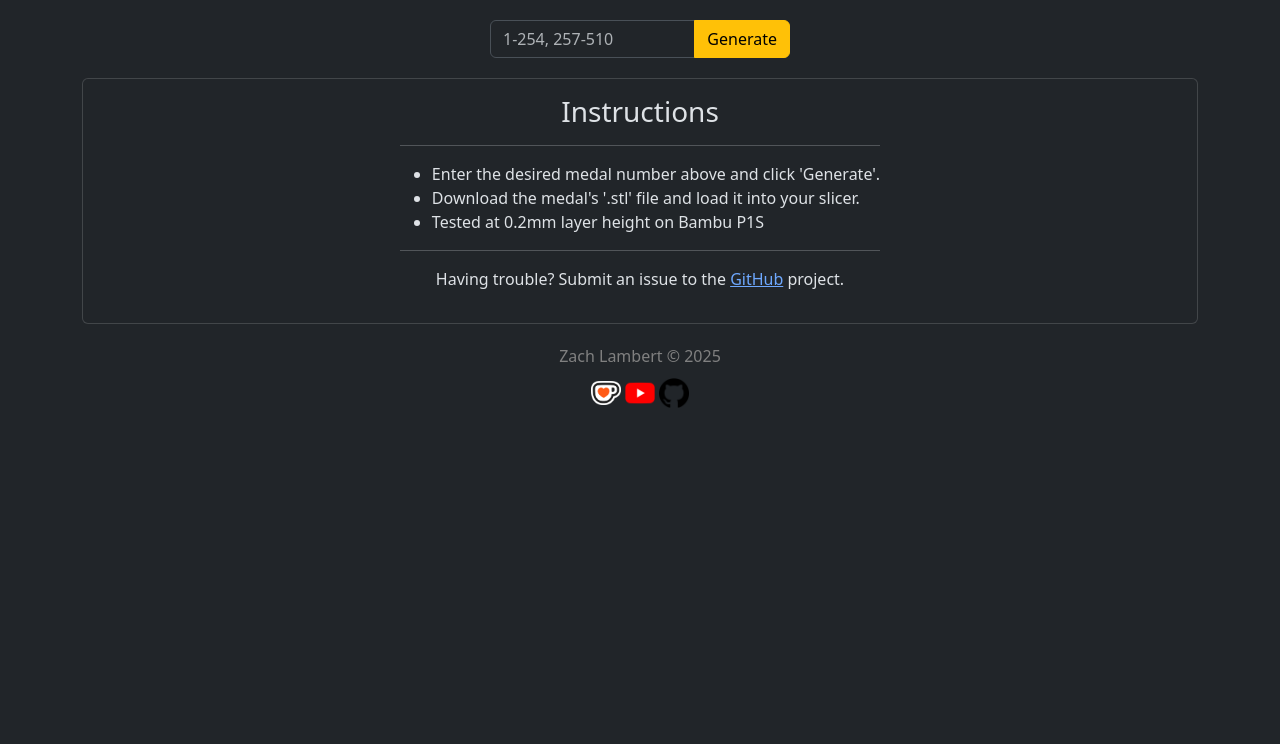
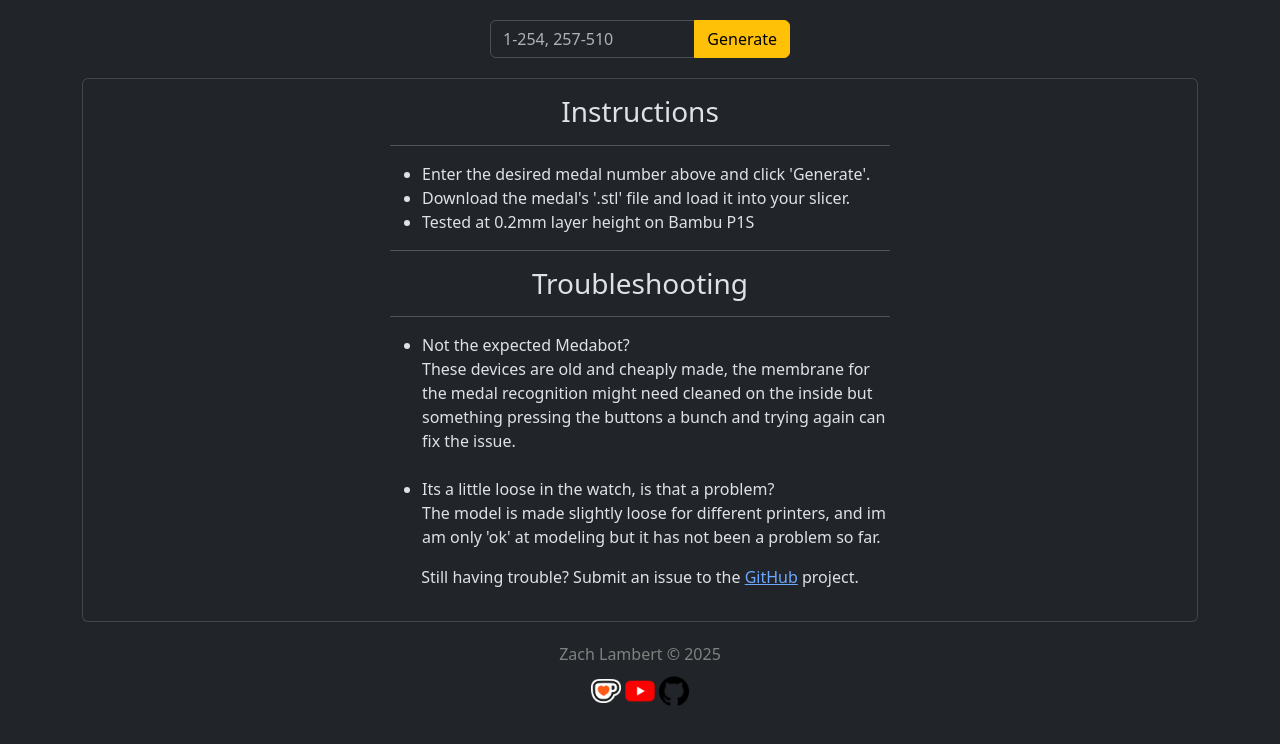
Before and after one commit to zarcha/medal-generator, a Svelte app: page / in a window 1280 px wide. Shown: the top 744 px of the page. Built offline with nearby package versions, Linux system fonts and the light colour scheme.

Commit message:
Add troubleshooting as buttons are flaky

```diff
--- a/src/components/Instructions.svelte
+++ b/src/components/Instructions.svelte
@@ -12,7 +12,22 @@
             <li>Tested at 0.2mm layer height on Bambu P1S</li>
         </ul>
         <hr />
-        <p>Having trouble? Submit an issue to the <a href="https://github.com/zarcha/medal-generator/issues" target="_blank">GitHub</a> project.</p>
+        <h3>Troubleshooting</h3>
+        <hr />
+        <ul style="max-width: 500px">
+            <li>
+                Not the expected Medabot?
+                <br />
+                These devices are old and cheaply made, the membrane for the medal recognition might need cleaned on the inside but something pressing the buttons a bunch and trying again can fix the issue.
+            </li>
+            <br />
+            <li>
+                Its a little loose in the watch, is that a problem?
+                <br />
+                The model is made slightly loose for different printers, and im am only 'ok' at modeling but it has not been a problem so far.
+            </li>
+        </ul>
+        <p>Still having trouble? Submit an issue to the <a href="https://github.com/zarcha/medal-generator/issues" target="_blank">GitHub</a> project.</p>
     </div>
 </div>
 
```
